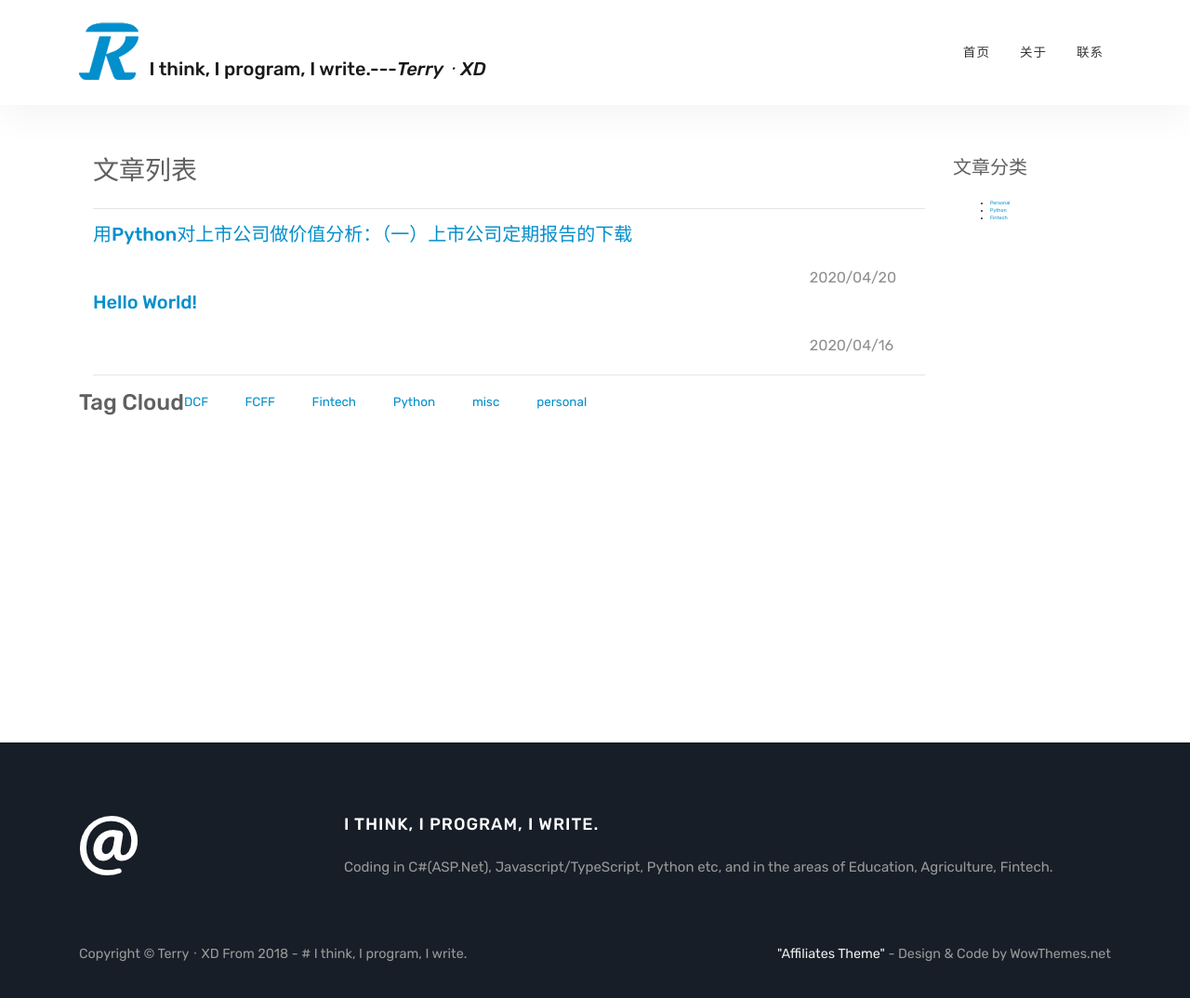
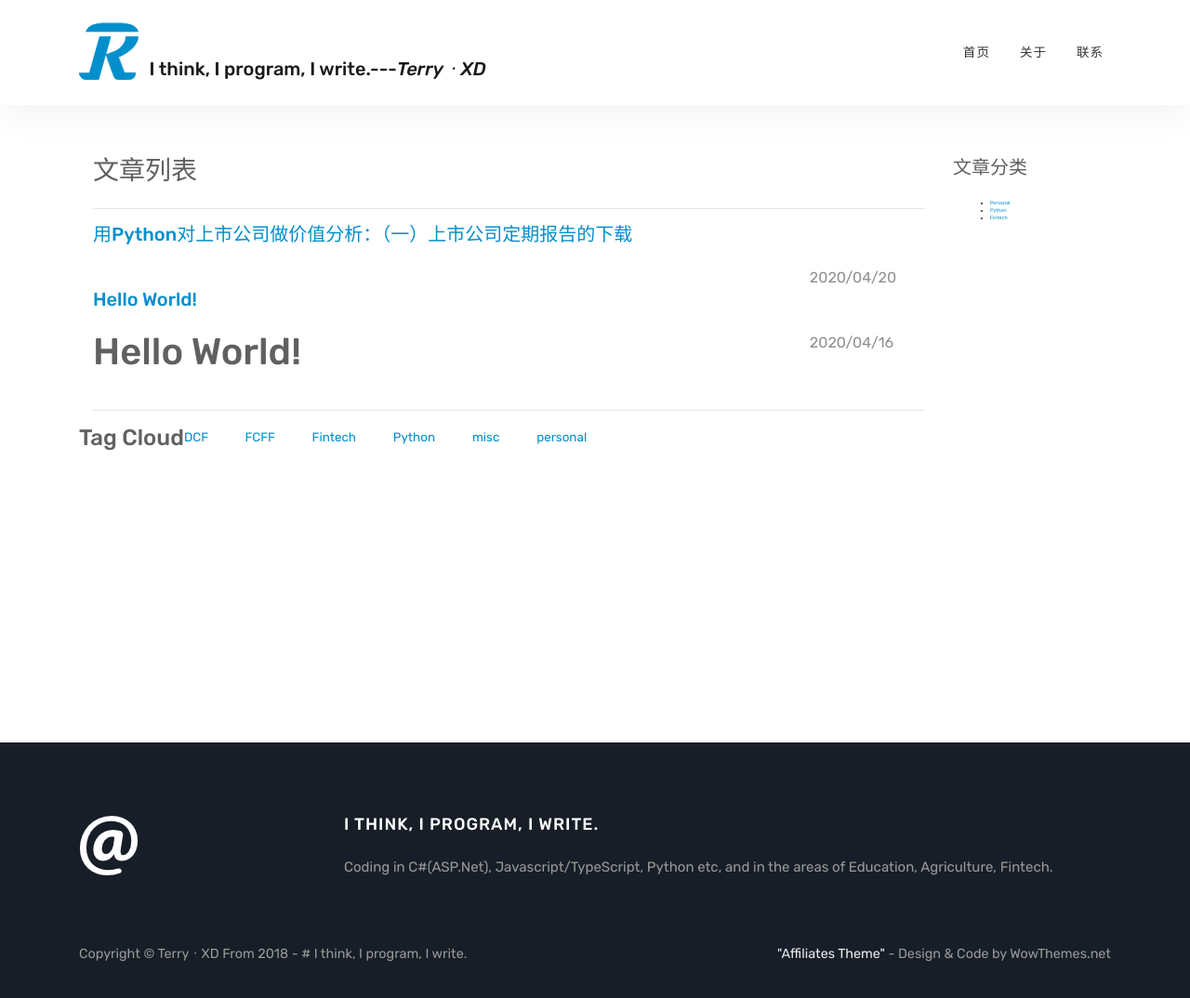
Before and after one commit to yxdt/yxdt.github.io, a Jekyll site: the page built from index.markdown, in a window 1280 px wide and 1084 px high. Shown: the top 1074 px of the window at 93% size. Built offline with Jekyll 4.4.1, drawn with Linux system fonts in a browser that asks for light colours.

Commit message:
add excerpt

```diff
--- a/_includes/postlist.html
+++ b/_includes/postlist.html
@@ -6,7 +6,7 @@
     <h5><a href="{{ site.baseurl }}{{ post.url }}">{{post.title}}</a></h5>
     <div class="row">
       <span class="post-excerpts col-md-10">
-        &nbsp;
+        {{post.excerpt}}
       </span>
       <span class="post-date col-md-2">
         <time class="post-date" datetime="{{ post.date | date:"%Y-%m-%d" }}">
```
